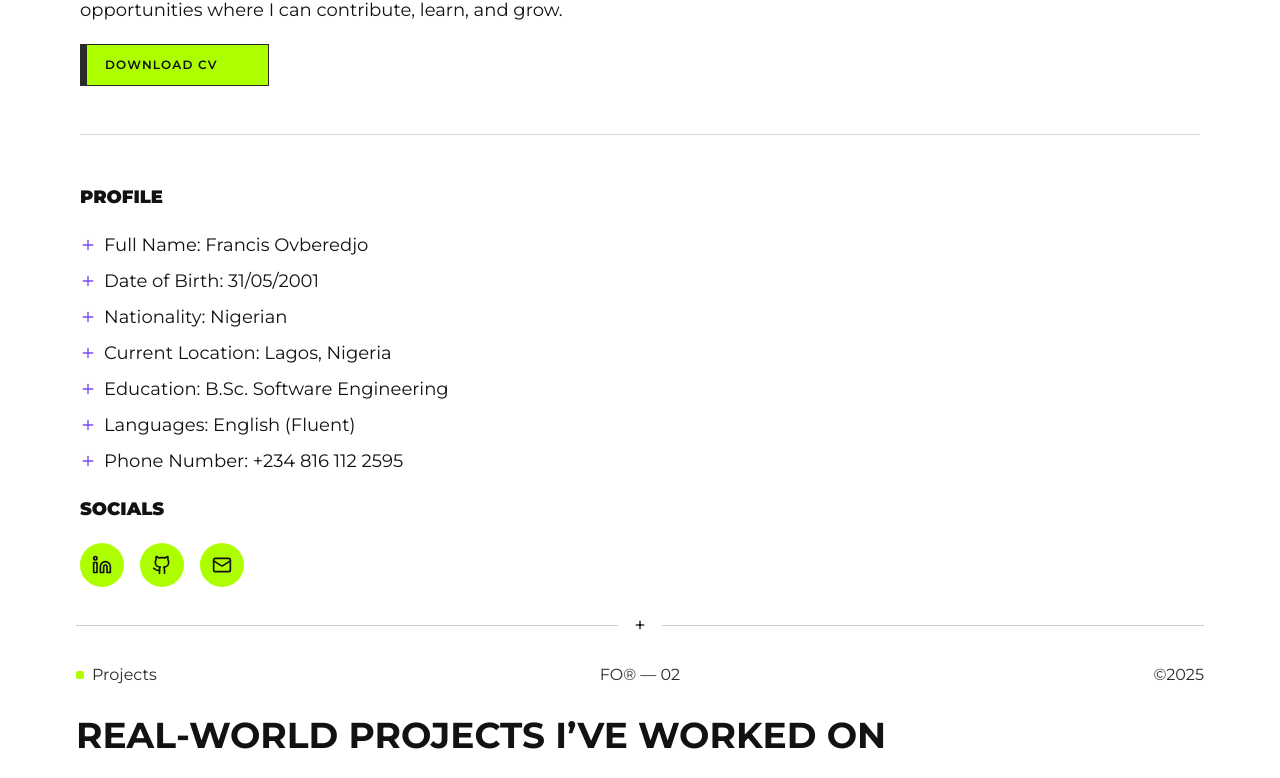
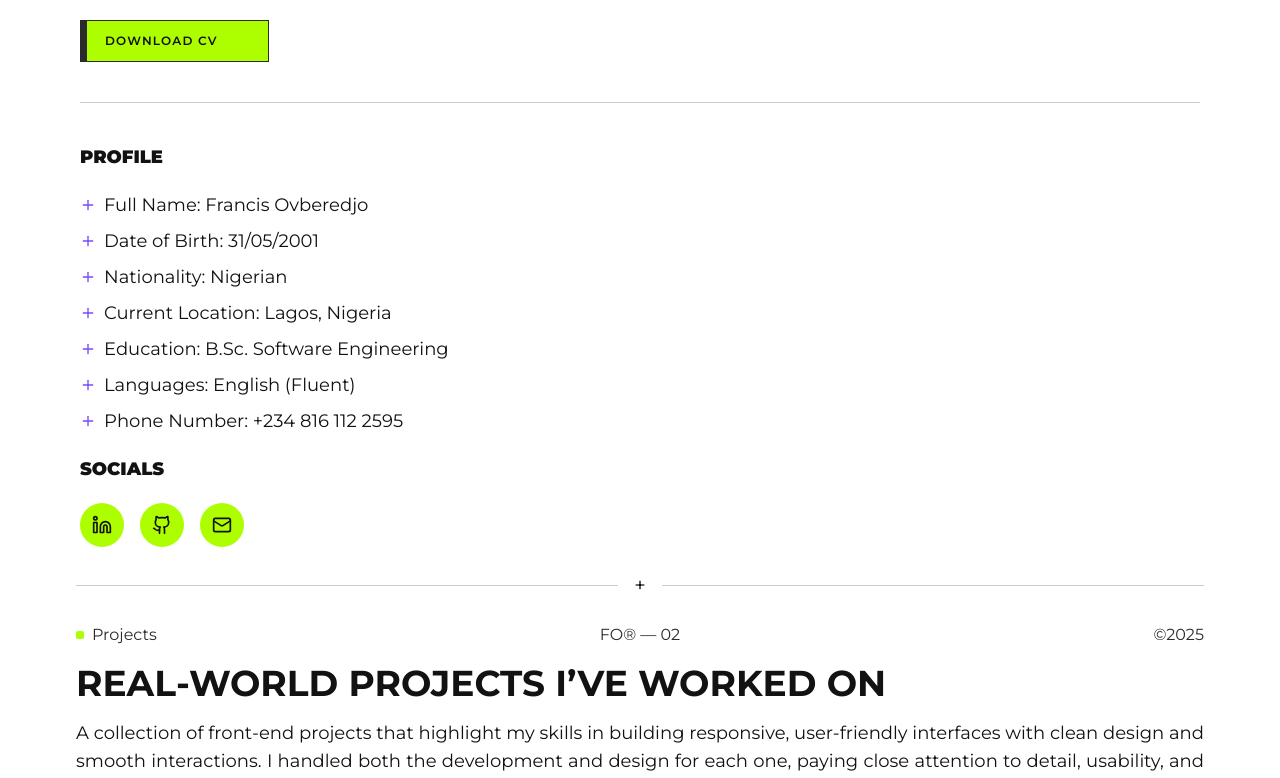
Before and after one commit to FrancisOvberedjo/portfolio, a Next.js app: page / in a window 1280 px wide. Shown: the part 1078-1856 px from the top of the page. Built offline with nearby package versions, Linux system fonts and the light colour scheme.

Commit message:
style: button redesign

```diff
--- a/src/app/globals.css
+++ b/src/app/globals.css
@@ -23,5 +23,5 @@
 body {
   background: var(--background);
   color: var(--foreground);
-  font-family:var(--font-mont) ;
+  font-family:var(--font-mont), sans-serif;
 }
--- a/src/app/layout.tsx
+++ b/src/app/layout.tsx
@@ -1,6 +1,5 @@
 import type { Metadata } from "next";
 import { Montserrat } from "next/font/google";
-import { Poppins } from "next/font/google";
 import "./globals.css";
 import Navbar from "@/components/global/Navbar";
 import Footer from "@/components/global/Footer";
@@ -10,13 +9,8 @@ const mont = Montserrat({
   variable: "--font-mont",
   subsets: ["latin"],
   weight: ["400","600","700","800","900"],
-});
-
-
-const poppins = Poppins({
-  variable: "--font-poppins",
-  subsets: ["latin"],
-  weight: ["300","400","500","600", "700", "800"],
+  display: 'swap',
+  fallback: ["system-ui", "sans-serif"],
 });
 
 
@@ -34,7 +28,7 @@ export default function RootLayout({
   return (
     <html lang="en">
       <body
-        className={`${mont.variable} ${poppins.variable} bg-white text-custom-black font-normal text-sm md:text-xl lg:text-lg antialiased`}
+        className={`${mont.variable} bg-white text-custom-black font-normal text-sm md:text-xl lg:text-lg antialiased`}
       >
         <Navbar/>
           <main className="pt-24 lg:pt-20">
--- a/src/components/general/SectionTitle.tsx
+++ b/src/components/general/SectionTitle.tsx
@@ -17,7 +17,7 @@ const SectionTitle = ({
     color === 'white' ? 'text-white' : 'text-custom-black';
 
   return (
-    <div className="overflow-hidden my-5">
+    <div className="overflow-hidden my-2 lg:my:4">
       <motion.h2
         initial={{ y: '100%' }}
         animate={{ y: 0 }}
@@ -25,7 +25,7 @@ const SectionTitle = ({
           duration: 0.8,
           ease: [0.22, 1, 0.36, 1],
         }}
-        className={`font-bold text-2xl lg:text-4xl mb-2 uppercase ${textColor} ${className}`}
+        className={`font-bold text-2xl lg:text-4xl lg:mb-2 uppercase ${textColor} ${className}`}
       >
         {title}
       </motion.h2>
--- a/src/components/global/Navbar.tsx
+++ b/src/components/global/Navbar.tsx
@@ -125,7 +125,7 @@ export default function Navbar() {
             style={{ transformOrigin: 'top' }}
           >
             <div className="px-4">
-              <div className="w-full h-[1px] bg-custom-black opacity-20 mb-1 mx-auto" />
+              <div className="w-full h-[1.5px] bg-dark-gray/20 mb-1 mx-auto" />
               {menuItems.map((item, index) => (
                 <div key={item}>
                   <div onClick={() => setIsOpen(false)}>
@@ -134,7 +134,7 @@ export default function Navbar() {
                         initial={{ opacity: 0, x: -10 }}
                         animate={{ opacity: 1, x: 0 }}
                         transition={{ delay: 0.05 * index }}
-                        className="font-bold py-1 flex items-start space-x-1"
+                        className="font-bold text-xl py-2 flex items-start space-x-1"
                       >
                         <span>{item}</span>
                         <sup className="text-xs relative top-[2px] text-custom-black opacity-60">
@@ -143,7 +143,7 @@ export default function Navbar() {
                       </motion.div>
                     </Link>
                   </div>
-                  <div className="w-full h-[1px] bg-custom-black opacity-20 my-1 mx-auto" />
+                  <div className="w-full h-[1.5px] bg-dark-gray/20 my-1 mx-auto" />
                 </div>
               ))}
               <div className='my-5'>
--- a/src/components/ui/SectionDivider.tsx
+++ b/src/components/ui/SectionDivider.tsx
@@ -6,6 +6,6 @@ interface SectionDividerProps {
 
 export default function SectionDivider({ className = '' }: SectionDividerProps) {
   return (
-    <div className={`w-full h-px bg-gray-300 my-12 ${className}`} />
+    <div className={`flex-grow h-px bg-black/20 my-10 ${className}`} />
   );
 }
--- a/src/sections/home/Experience.tsx
+++ b/src/sections/home/Experience.tsx
@@ -80,7 +80,7 @@ const Experience = () => {
       <SectionTitle title='Career Journey So Far'/>
       <div className='grid grid-cols-1 lg:grid-cols-2 gap-8'>
 
-        <div className='mt-3 text-justify space-y-2' >
+        <div className=' text-justify space-y-2' >
           <p>My career began with a strong foundation in visual design, working as a graphic designer to create impactful brand assets for businesses. Over time, I transitioned into front-end development, where I deepened my technical skills through hands-on experience and a front-end internship. From there, I moved into web development roles, building modern, responsive websites for clients across different industries.</p>
           <p>I started by creating websites with WordPress, Elementor, and other CMS platforms, focusing on flexible, easy-to-manage solutions for small businesses and startups. As I grew, I began working with more advanced technologies like React, Next.js, Tailwind CSS, and Framer Motion, building fast, accessible, and user-focused websites. I also integrate SEO best practices into every project—improving structure, speed, and visibility from the ground up.</p>
           <p>In 2024, I earned my B.Sc. in Software Engineering from Nigerian Army University Biu (NAUB), and now lead development at DAF - BLEX I.C.T Services while running my own creative studio, Webink. Today, I combine design thinking, clean code, and real-world strategy to build digital experiences that work beautifully and deliver results.
--- a/src/sections/home/Projects.tsx
+++ b/src/sections/home/Projects.tsx
@@ -8,7 +8,7 @@ const Projects = () => {
     <section className='mt-6 w-full px-3 md:max-w-3xl lg:max-w-6xl  items-center justify-center mx-auto'>
         <SectionHeader title="Projects" index="FO® — 02"/>
         <SectionTitle title='Real-World Projects I&rsquo;ve Worked On'/>
-        <p>A collection of work Ive crafted with care, blending clean design, solid code, and just the right touch of creativity</p>
+        <p className='text-justify'>A collection of front-end projects that highlight my skills in building responsive, user-friendly interfaces with clean design and smooth interactions. I handled both the development and design for each one, paying close attention to detail, usability, and visual appeal. While most projects were built with <strong>Next.js</strong>, <strong>Tailwind CSS</strong>, and <strong>Framer Motion</strong>, I also worked with <strong>Vue.js</strong>, <strong>Angular</strong>, <strong>SCSS</strong>, <strong>GSAP</strong>, and <strong>Vanilla JavaScript</strong> to showcase my range and adaptability across different front-end technologies.</p>
 
         <div className='grid grid-cols-1 md:grid-cols-2 lg:grid-cols-3 items-center justify-center mx-auto gap-y-4 md:gap-x-3 md:gap-y-3 lg:gap-x-5 lg:gap-y-10 mt-6'>
 
```
Also changed, not shown: package.json (line endings or trailing spaces).
